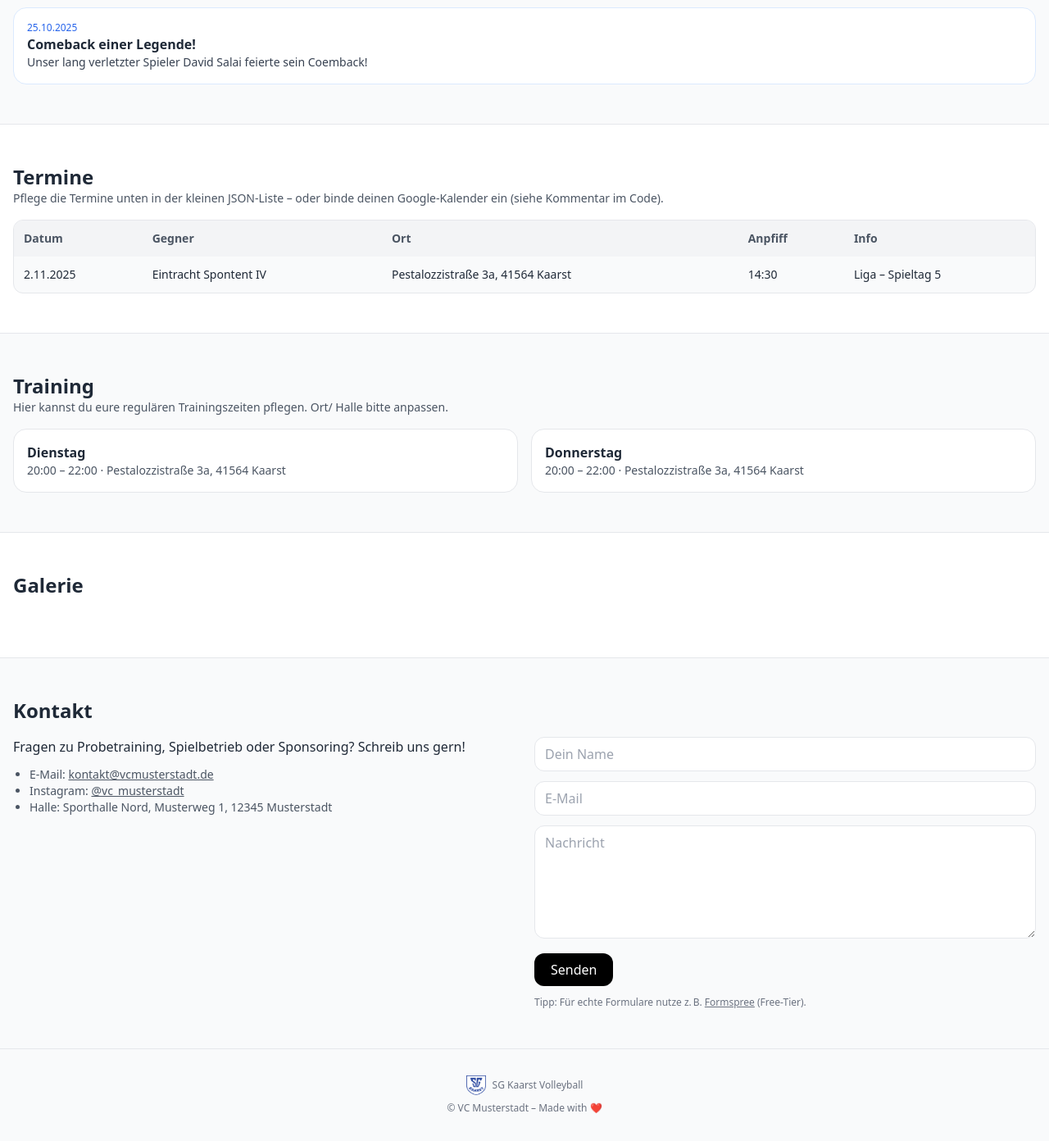
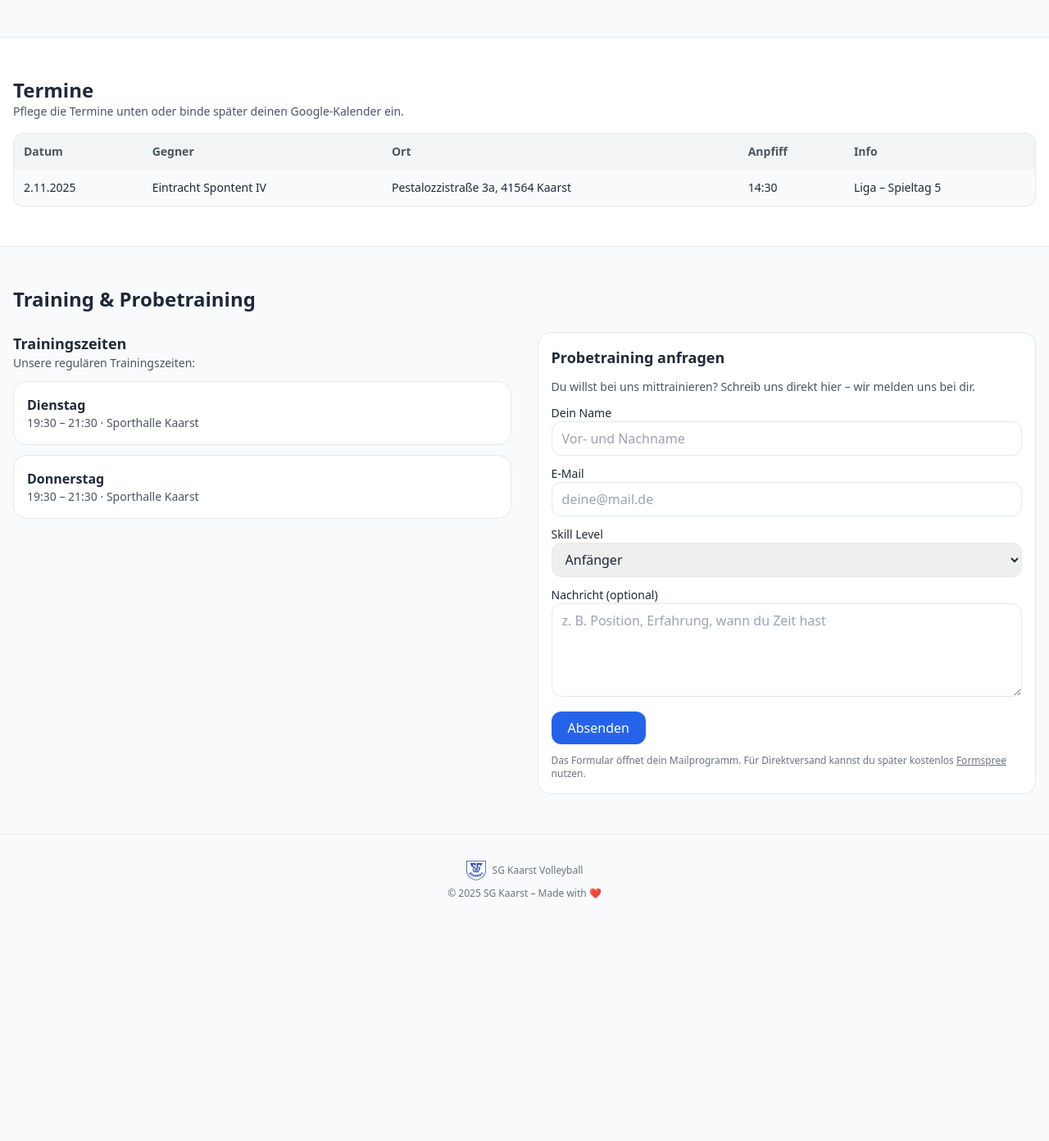
Before and after one commit to sgkaarstdave/volleyball-website, a plain HTML site: page index.html in a window 1280 px wide. Shown: the part 540-1932 px from the top of the page at 82% size. After the commit the page ends 1670 px from the top, so only its background shows below. Drawn offline with nearby package versions, Linux system fonts and the light colour scheme.

Commit message:
Update index.html

```diff
--- a/index.html
+++ b/index.html
@@ -4,17 +4,16 @@
   <meta charset="utf-8" />
   <meta name="viewport" content="width=device-width, initial-scale=1" />
   <title>SG Kaarst – Volleyball</title>
-  <meta name="description" content="Offizielle Seite der Volleyballmannschaft VC Musterstadt. Spieltermine, Team, Bilder und Kontakt." />
-  <!-- Tailwind via CDN (reicht für eine kleine, statische Seite) -->
+  <meta name="description" content="Offizielle Seite der SG Kaarst Volleyball Herrenmannschaft. Spielpläne, Ergebnisse, Training und Probetraining." />
   <script src="https://cdn.tailwindcss.com"></script>
   <style>
-    /* Kleine Qualitätsdetails */
-    html{scroll-behavior:smooth}
-    .container{max-width:1100px}
+    html { scroll-behavior: smooth }
+    .container { max-width: 1100px }
   </style>
 </head>
 <body class="bg-gray-50 text-gray-800">
-  <!-- Header / Nav -->
+
+  <!-- Header -->
   <header class="sticky top-0 z-40 bg-white/80 backdrop-blur border-b">
     <div class="container mx-auto px-4 py-3 flex items-center justify-between">
       <a href="#top" class="flex items-center gap-2 font-bold tracking-wide">
@@ -25,10 +24,9 @@
         <a href="#news" class="hover:text-blue-700">News</a>
         <a href="#termine" class="hover:text-blue-700">Termine</a>
         <a href="team.html" class="hover:text-blue-700">Team</a>
-        <a href="#galerie" class="hover:text-blue-700">Galerie</a>
-        <a href="#kontakt" class="hover:text-blue-700">Kontakt</a>
+        <a href="#training" class="hover:text-blue-700">Training & Probetraining</a>
       </nav>
-      <a href="#kontakt" class="md:hidden inline-flex items-center gap-2 rounded-xl border border-blue-200 px-3 py-1 text-sm">Kontakt</a>
+      <a href="#training" class="md:hidden inline-flex items-center gap-2 rounded-xl border border-blue-200 px-3 py-1 text-sm">Kontakt</a>
     </div>
   </header>
 
@@ -44,7 +42,7 @@
     </div>
   </section>
 
-  <!-- News (einfach als Liste; optional via Markdown-Export ersetzbar) -->
+  <!-- News -->
   <section id="news" class="container mx-auto px-4 py-12">
     <h2 class="text-2xl font-bold">News</h2>
     <ul id="news-list" class="mt-4 space-y-3"></ul>
@@ -54,7 +52,7 @@
   <section id="termine" class="bg-white border-y">
     <div class="container mx-auto px-4 py-12">
       <h2 class="text-2xl font-bold">Termine</h2>
-      <p class="text-sm text-gray-600">Pflege die Termine unten in der kleinen JSON-Liste – oder binde deinen Google-Kalender ein (siehe Kommentar im Code).</p>
+      <p class="text-sm text-gray-600">Pflege die Termine unten oder binde später deinen Google-Kalender ein.</p>
       <div class="overflow-x-auto mt-4 rounded-xl border bg-gray-50">
         <table class="min-w-full text-sm">
           <thead class="bg-gray-100 text-gray-600">
@@ -69,73 +67,94 @@
           <tbody id="schedule" class="divide-y"></tbody>
         </table>
       </div>
-      <!-- Optional: Google Calendar Embed (ersetzen, wenn gewünscht)
-      <div class="mt-6 aspect-video">
-        <iframe class="w-full h-full border rounded-xl" src="https://calendar.google.com/calendar/embed?src=DEIN_KALENDER_ID&ctz=Europe%2FBerlin"></iframe>
-      </div> -->
     </div>
   </section>
 
-  <!-- Training -->
+  <!-- Training & Probetraining -->
   <section id="training" class="container mx-auto px-4 py-12">
-    <h2 class="text-2xl font-bold">Training</h2>
-    <p class="text-sm text-gray-600">Hier kannst du eure regulären Trainingszeiten pflegen. Ort/ Halle bitte anpassen.</p>
-    <div class="mt-4 grid md:grid-cols-2 gap-4">
+    <h2 class="text-2xl font-bold mb-6">Training & Probetraining</h2>
+    <div class="flex flex-col md:flex-row md:items-start gap-8">
+
+      <!-- Trainingszeiten -->
+      <div class="md:w-1/2 space-y-4">
+        <div>
+          <h3 class="font-semibold text-lg">Trainingszeiten</h3>
+          <p class="text-sm text-gray-600 mb-3">Unsere regulären Trainingszeiten:</p>
+          <div class="grid gap-3">
             <div class="rounded-2xl border bg-white p-4">
               <div class="font-semibold">Dienstag</div>
-        <div class="text-sm text-gray-600">20:00 – 22:00 · Pestalozzistraße 3a, 41564 Kaarst</div>
+              <div class="text-sm text-gray-600">19:30 – 21:30 · Sporthalle Kaarst</div>
             </div>
             <div class="rounded-2xl border bg-white p-4">
               <div class="font-semibold">Donnerstag</div>
-        <div class="text-sm text-gray-600">20:00 – 22:00 · Pestalozzistraße 3a, 41564 Kaarst</div>
+              <div class="text-sm text-gray-600">19:30 – 21:30 · Sporthalle Kaarst</div>
             </div>
+          </div>
+        </div>
+      </div>
+
+      <!-- Formular -->
+      <form id="tryout-form" class="md:w-1/2 space-y-3 rounded-2xl border bg-white p-4">
+        <h3 class="font-semibold text-lg">Probetraining anfragen</h3>
+        <p class="text-sm text-gray-600">Du willst bei uns mittrainieren? Schreib uns direkt hier – wir melden uns bei dir.</p>
+
+        <div>
+          <label class="block text-sm font-medium">Dein Name</label>
+          <input name="name" class="w-full border rounded-xl px-3 py-2" placeholder="Vor- und Nachname" required>
+        </div>
+
+        <div>
+          <label class="block text-sm font-medium">E-Mail</label>
+          <input name="email" type="email" class="w-full border rounded-xl px-3 py-2" placeholder="deine@mail.de" required>
+        </div>
+
+        <div>
+          <label class="block text-sm font-medium">Skill Level</label>
+          <select name="skill" id="skill" class="w-full border rounded-xl px-3 py-2" required>
+            <option value="Anfänger">Anfänger</option>
+            <option value="Team">Ich spiele bereits im Team</option>
+            <option value="KeinTeam">Aktuell kein Team</option>
+          </select>
+        </div>
+
+        <div id="team-details" class="hidden">
+          <div class="grid md:grid-cols-2 gap-3">
+            <div>
+              <label class="block text-sm font-medium">Aktuelles Team</label>
+              <input name="current_team" class="w-full border rounded-xl px-3 py-2" placeholder="Verein / Teamname">
+            </div>
+            <div>
+              <label class="block text-sm font-medium">Liga</label>
+              <input name="league" class="w-full border rounded-xl px-3 py-2" placeholder="z. B. Bezirksliga">
+            </div>
+          </div>
+        </div>
+
+        <div>
+          <label class="block text-sm font-medium">Nachricht (optional)</label>
+          <textarea name="message" class="w-full border rounded-xl px-3 py-2" rows="4" placeholder="z. B. Position, Erfahrung, wann du Zeit hast"></textarea>
+        </div>
+
+        <button class="rounded-xl bg-blue-600 hover:bg-blue-700 text-white px-5 py-2">Absenden</button>
+        <p class="text-xs text-gray-500">Das Formular öffnet dein Mailprogramm. Für Direktversand kannst du später kostenlos <a class="underline" href="https://formspree.io/" target="_blank">Formspree</a> nutzen.</p>
+      </form>
+
     </div>
   </section>
 
-  <!-- Team -->
-  <!-- Team auf eigene Seite verschoben: team.html -->
-
-  <!-- Galerie (statisch, du kannst einfach Bilder in /img legen) -->
-  <section id="galerie" class="bg-white border-y">
-    <div class="container mx-auto px-4 py-12">
-      <h2 class="text-2xl font-bold">Galerie</h2>
-      <div id="gallery" class="mt-6 grid grid-cols-2 md:grid-cols-3 lg:grid-cols-4 gap-3"></div>
-    </div>
-  </section>
-
-  <!-- Kontakt -->
-  <section id="kontakt" class="container mx-auto px-4 py-12">
-    <h2 class="text-2xl font-bold">Kontakt</h2>
-    <div class="mt-4 grid md:grid-cols-2 gap-6">
-      <div class="space-y-3">
-        <p>Fragen zu Probetraining, Spielbetrieb oder Sponsoring? Schreib uns gern!</p>
-        <ul class="text-sm text-gray-600 list-disc pl-5">
-          <li>E-Mail: <a class="underline" href="mailto:kontakt@vcmusterstadt.de">kontakt@vcmusterstadt.de</a></li>
-          <li>Instagram: <a class="underline" href="#">@vc_musterstadt</a></li>
-          <li>Halle: Sporthalle Nord, Musterweg 1, 12345 Musterstadt</li>
-        </ul>
-      </div>
-      <form class="space-y-3" onsubmit="alert('Danke für deine Nachricht! (Dieses Formular ist ein Demo-Stub)'); return false;">
-        <input class="w-full border rounded-xl px-3 py-2" placeholder="Dein Name" required>
-        <input class="w-full border rounded-xl px-3 py-2" type="email" placeholder="E-Mail" required>
-        <textarea class="w-full border rounded-xl px-3 py-2" rows="5" placeholder="Nachricht" required></textarea>
-        <button class="rounded-xl bg-black text-white px-5 py-2">Senden</button>
-        <p class="text-xs text-gray-500">Tipp: Für echte Formulare nutze z. B. <a class="underline" href="https://formspree.io/" target="_blank">Formspree</a> (Free-Tier).</p>
-      </form>
-    </div>
-  </section>
-
+  <!-- Footer -->
   <footer class="border-t text-center text-xs text-gray-500 py-8">
     <div class="mb-2 flex items-center justify-center gap-2">
       <img src="img/sg-kaarst-logo.png" alt="SG Kaarst" class="h-6 w-6" />
       <span>SG Kaarst Volleyball</span>
     </div>
-    © <span id="year"></span> VC Musterstadt – Made with ❤️
+    © <span id="year"></span> SG Kaarst – Made with ❤️
   </footer>
 
+  <!-- Script -->
   <script>
-    // === Inhalte in JSON pflegen – kein Build-Tool nötig ===
-    const NEWS_SETTINGS = { SHOW_ONLY_LATEST: false, RETENTION_DAYS: 14 };
+    const NEWS_SETTINGS = { SHOW_ONLY_LATEST: true, RETENTION_DAYS: 14 };
+
     const SITE = {
        news: [
         { date: "2025-10-25", title: "Eindeutiger Sieg gegen DJK Kleinenbroich!", text: "3:0 gegen den DJK – starke Teamleistung." },
@@ -143,76 +162,78 @@
       ],
       schedule: [
         { date: "2025-11-02", opponent: "Eintracht Spontent IV", place: "Pestalozzistraße 3a, 41564 Kaarst", time: "14:30", info: "Liga – Spieltag 5" }
-      ],
-      team: [
-        { name: "Alex", role: "Zuspiel", number: 2 },
-        { name: "Mara", role: "Außenangriff", number: 7 },
-        { name: "Jonas", role: "Mittelblock", number: 10 },
-        { name: "Eva", role: "Libera", number: 12 }
-      ],
-      gallery: [
-        { src: "https://images.unsplash.com/photo-1516962215378-7fa2e137ae0e?auto=format&fit=crop&w=800&q=60", alt: "Aufschlag" },
-        { src: "https://images.unsplash.com/photo-1506377247377-2a5b3b417ebb?auto=format&fit=crop&w=800&q=60", alt: "Block" },
-        { src: "https://images.unsplash.com/photo-1517248135467-4c7edcad34c4?auto=format&fit=crop&w=800&q=60", alt: "Team" }
       ]
     };
 
-    // News rendern (mit Auto-Archiv)
+    // News
     const newsList = document.getElementById('news-list');
     const now = new Date();
-    let news = [...SITE.news].sort((a,b)=>b.date.localeCompare(a.date));
+    let news = [...SITE.news].sort((a, b) => b.date.localeCompare(a.date));
     if (NEWS_SETTINGS.SHOW_ONLY_LATEST) {
-      news = news.slice(0,1);
+      news = news.slice(0, 1);
     } else if (NEWS_SETTINGS.RETENTION_DAYS) {
-      news = news.filter(n => (now - new Date(n.date)) / (1000*60*60*24) <= NEWS_SETTINGS.RETENTION_DAYS);
+      news = news.filter(n => (now - new Date(n.date)) / (1000 * 60 * 60 * 24) <= NEWS_SETTINGS.RETENTION_DAYS);
     }
     news.forEach(n => {
       const li = document.createElement('li');
       li.className = 'rounded-2xl border border-blue-100 bg-white p-4';
-      li.innerHTML = `<div class="text-xs text-blue-600">${new Date(n.date).toLocaleDateString('de-DE')}</div>
+      li.innerHTML = `
+        <div class="text-xs text-blue-600">${new Date(n.date).toLocaleDateString('de-DE')}</div>
         <div class="font-semibold">${n.title}</div>
         <p class="text-sm text-gray-700">${n.text}</p>`;
       newsList.appendChild(li);
     });
 
-    // Termine rendern
+    // Termine
     const tbody = document.getElementById('schedule');
-    SITE.schedule.sort((a,b)=>a.date.localeCompare(b.date)).forEach(ev => {
+    SITE.schedule.sort((a, b) => a.date.localeCompare(b.date)).forEach(ev => {
       const tr = document.createElement('tr');
-      tr.innerHTML = `<td class="p-3">${new Date(ev.date).toLocaleDateString('de-DE')}</td>
+      tr.innerHTML = `
+        <td class="p-3">${new Date(ev.date).toLocaleDateString('de-DE')}</td>
         <td class="p-3">${ev.opponent}</td>
         <td class="p-3">${ev.place}</td>
-                      <td class="p-3">${ev.time ?? '-'}</td>
-                      <td class="p-3">${ev.info ?? ''}</td>`;
+        <td class="p-3">${ev.time || '-'}</td>
+        <td class="p-3">${ev.info || ''}</td>`;
       tbody.appendChild(tr);
     });
 
-    // Team rendern
-    const grid = document.getElementById('team-grid');
-    SITE.team.forEach(p => {
-      const card = document.createElement('div');
-      card.className = 'rounded-2xl border bg-white p-4';
-      card.innerHTML = `<div class="flex items-center justify-between">
-                          <div>
-                            <div class="font-semibold">${p.name}</div>
-                            <div class="text-sm text-gray-500">${p.role}</div>
-                          </div>
-                          <div class="text-2xl font-extrabold text-gray-400">${p.number ?? ''}</div>
-                        </div>`;
-      grid.appendChild(card);
+    // Jahr
+    document.getElementById('year').textContent = new Date().getFullYear();
+
+    // Probetraining Formular
+    const form = document.getElementById('tryout-form');
+    const skill = document.getElementById('skill');
+    const teamDetails = document.getElementById('team-details');
+
+    const toggleTeamDetails = () => {
+      const show = skill.value === 'Team';
+      teamDetails.classList.toggle('hidden', !show);
+      const teamInput = form.querySelector('[name="current_team"]');
+      const leagueInput = form.querySelector('[name="league"]');
+      teamInput.required = show;
+      leagueInput.required = show;
+    };
+
+    if (form && skill) {
+      toggleTeamDetails();
+      skill.addEventListener('change', toggleTeamDetails);
+      form.addEventListener('submit', (e) => {
+        e.preventDefault();
+        const data = Object.fromEntries(new FormData(form));
+        const to = 'kontakt@sg-kaarst.de';
+        const subject = encodeURIComponent(`Probetraining – ${data.name}`);
+        const lines = [
+          `Name: ${data.name}`,
+          `E-Mail: ${data.email}`,
+          `Skill: ${data.skill}`,
+          data.skill === 'Team' ? `Aktuelles Team: ${data.current_team}` : '',
+          data.skill === 'Team' ? `Liga: ${data.league}` : '',
+          data.message ? `Nachricht:\n${data.message}` : ''
+        ].filter(Boolean).join('\\n');
+        const body = encodeURIComponent(lines);
+        window.location.href = `mailto:${to}?subject=${subject}&body=${body}`;
       });
-
-    // Galerie rendern
-    const gallery = document.getElementById('gallery');
-    SITE.gallery.forEach(g => {
-      const fig = document.createElement('figure');
-      fig.className = 'overflow-hidden rounded-xl border bg-white';
-      fig.innerHTML = `<img src="${g.src}" alt="${g.alt}" class="w-full h-40 object-cover" loading="lazy" />`;
-      gallery.appendChild(fig);
-    });
-
-    // Jahr setzen
-    document.getElementById('year').textContent = new Date().getFullYear();
+    }
   </script>
 </body>
 </html>
```
Lines whose indentation alone changed are shown as unchanged.
